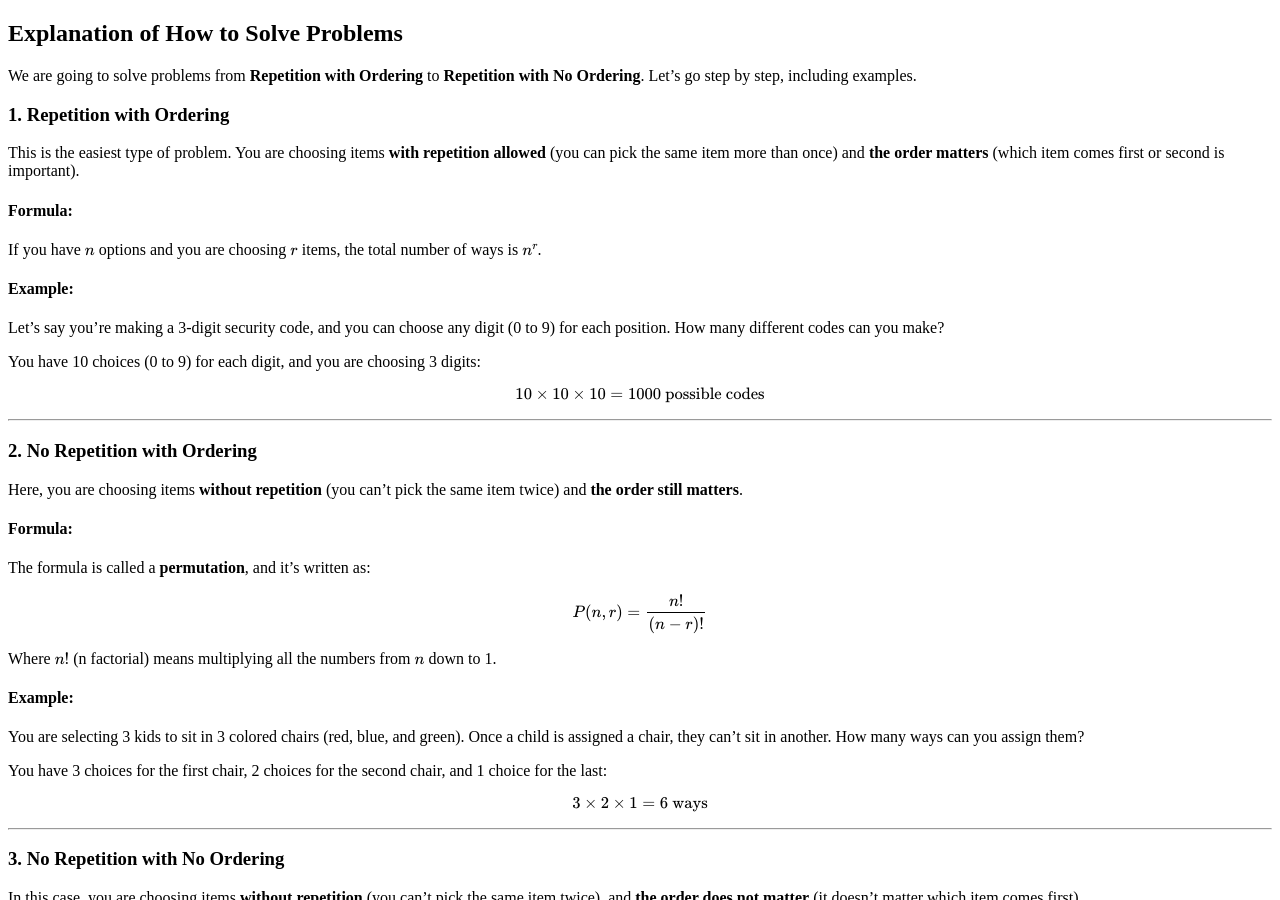
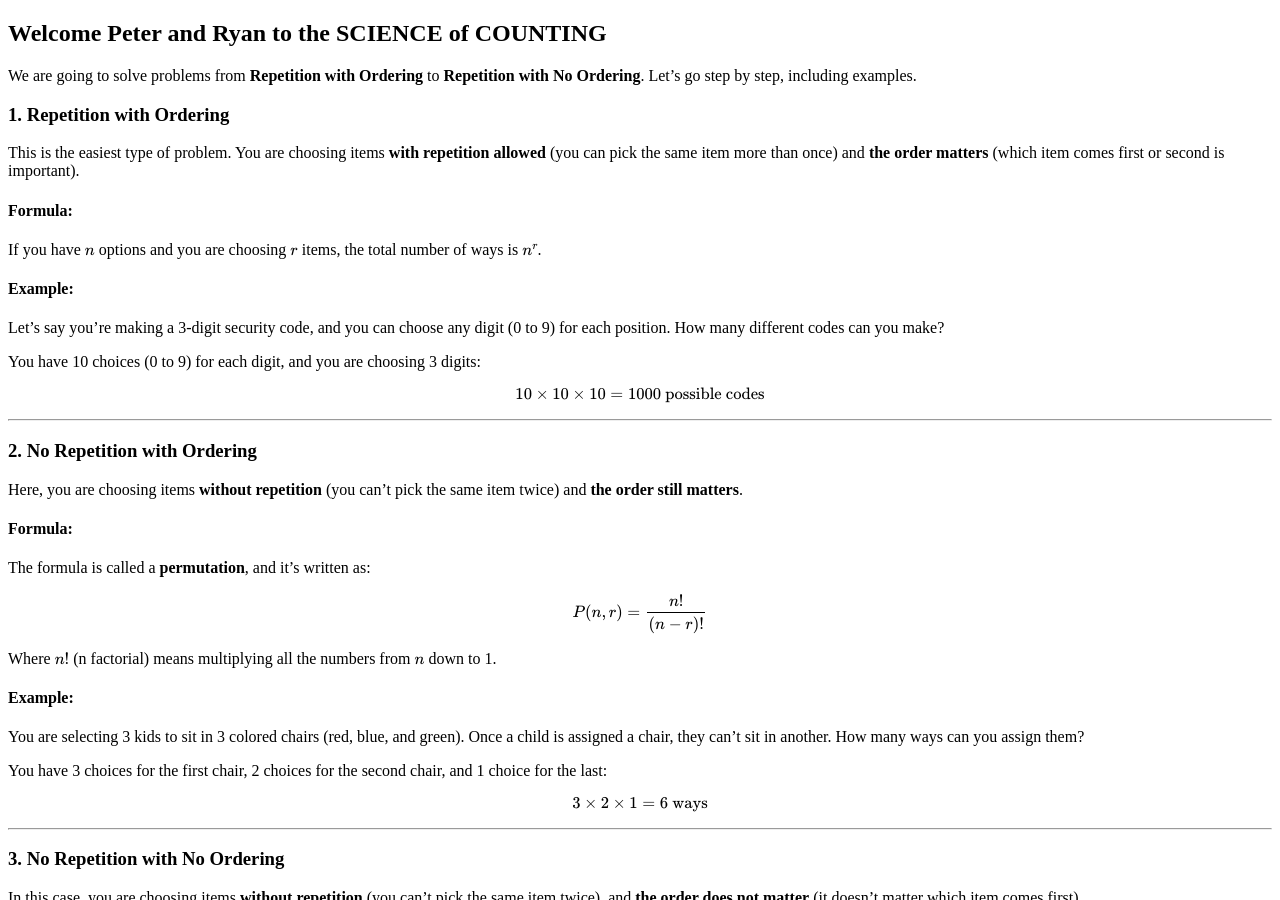
Before and after one commit to lehoangphu/math4kid, a Jekyll site: the page built from counting.md, in a window 1280 px wide and 900 px high. Built offline with Jekyll 4.4.1, drawn with Linux system fonts in a browser that asks for light colours.

Commit message:
Update counting.md

```diff
--- a/counting.md
+++ b/counting.md
@@ -3,7 +3,7 @@ layout: default
 title: Explanation of How to Solve Problems
 ---
 
-## Explanation of How to Solve Problems
+## Welcome Peter and Ryan to the SCIENCE of COUNTING
 
 We are going to solve problems from **Repetition with Ordering** to **Repetition with No Ordering**. Let’s go step by step, including examples.
 
```
